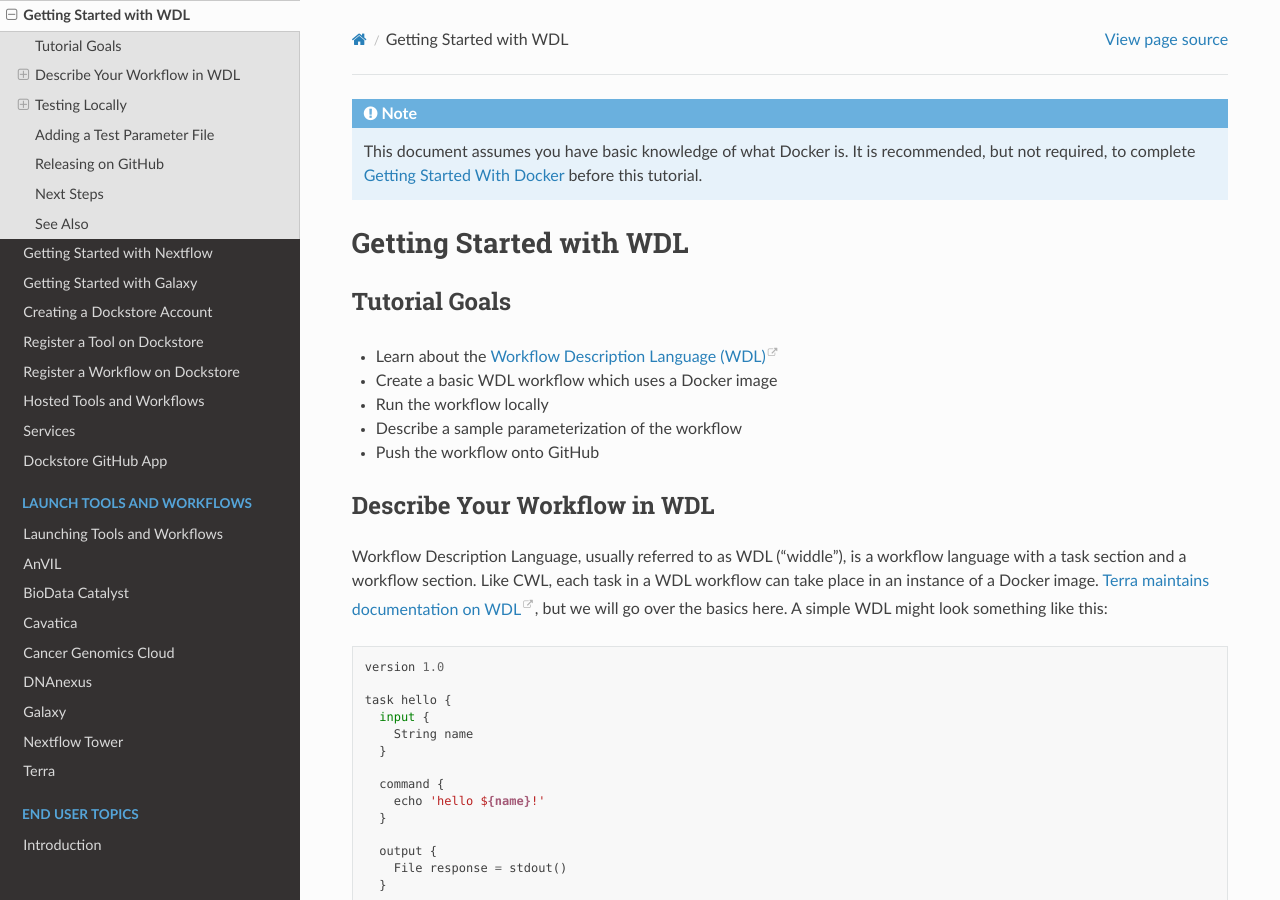
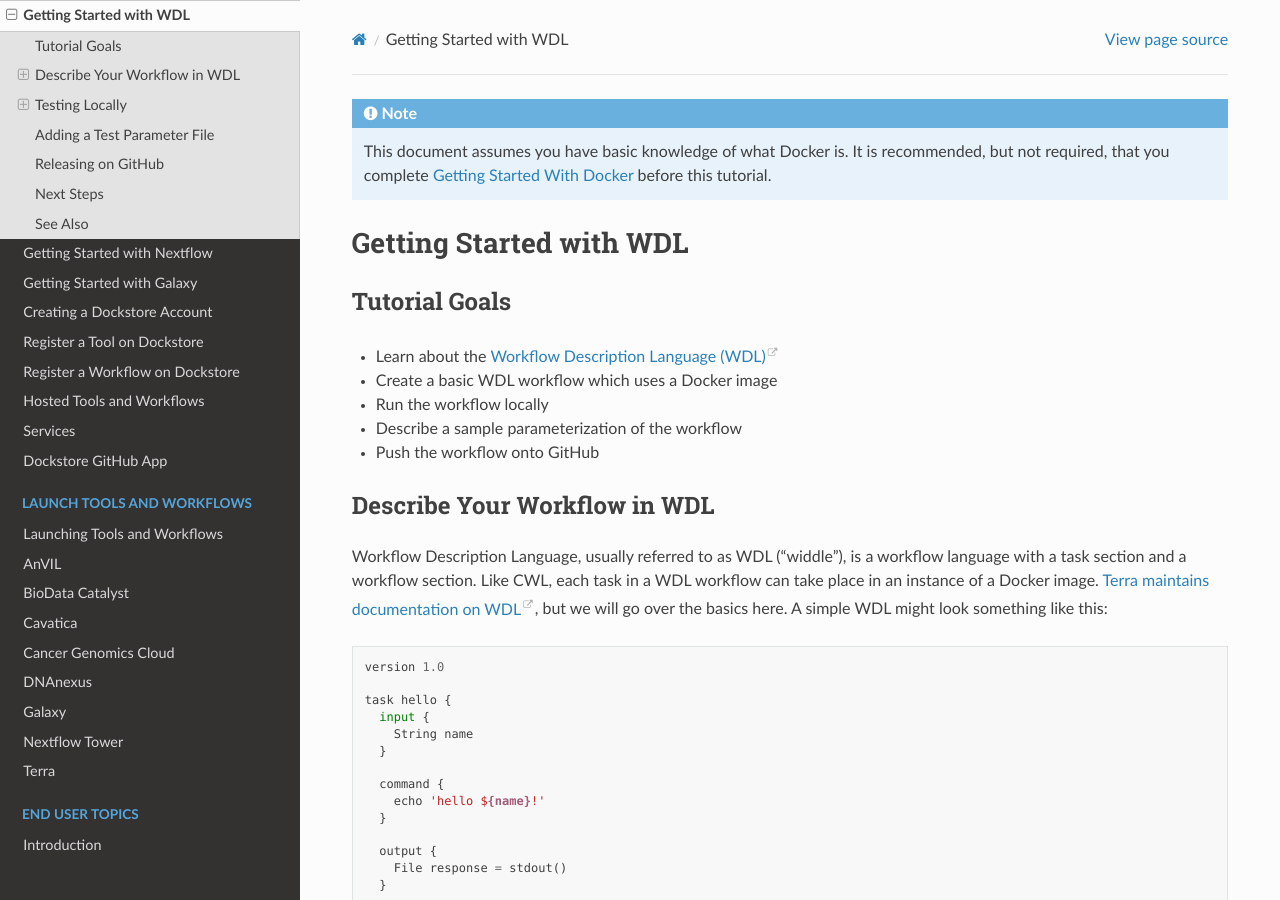
Before and after one commit to dockstore/dockstore-documentation, a Sphinx documentation site: the page built from docs/getting-started/getting-started-with-wdl.rst, in a window 1280 px wide and 900 px high. Built offline with Sphinx 7.4.7 and the Read the Docs theme 2.0.0, drawn with Linux system fonts in a browser that asks for light colours.

Commit message:
Walt's suggestions

```diff
--- a/docs/advanced-topics/dockstore-cli/dockstore-cli-faq.rst
+++ b/docs/advanced-topics/dockstore-cli/dockstore-cli-faq.rst
@@ -9,7 +9,7 @@
 How does launching CWLs with Dockstore CLI compare with cwltool?
 ----------------------------------------------------------------
 
-Under the hood, the Dockstore CLI evokes cwltool to launch CWL workflows. However, it adds additional features. The Dockstore CLI can generate JSON parameter files from
+Under the hood, the Dockstore CLI invokes cwltool to launch CWL workflows. However, it adds additional features. The Dockstore CLI can generate JSON parameter files from
 entries on Dockstore (``dockstore tool convert``).
 Additionally, when launching tools, the Dockstore CLI makes it easy to specify entries
 from the Dockstore website. We can also provision input and output files using HTTP,
--- a/docs/getting-started/getting-started-with-wdl.rst
+++ b/docs/getting-started/getting-started-with-wdl.rst
@@ -1,4 +1,4 @@
-.. note:: This document assumes you have basic knowledge of what Docker is. It is recommended, but not required, to complete :doc:`Getting Started With Docker <getting-started-with-docker>` before this tutorial.
+.. note:: This document assumes you have basic knowledge of what Docker is. It is recommended, but not required, that you complete :doc:`Getting Started With Docker <getting-started-with-docker>` before this tutorial.
 
 Getting Started with WDL
 ========================
```
